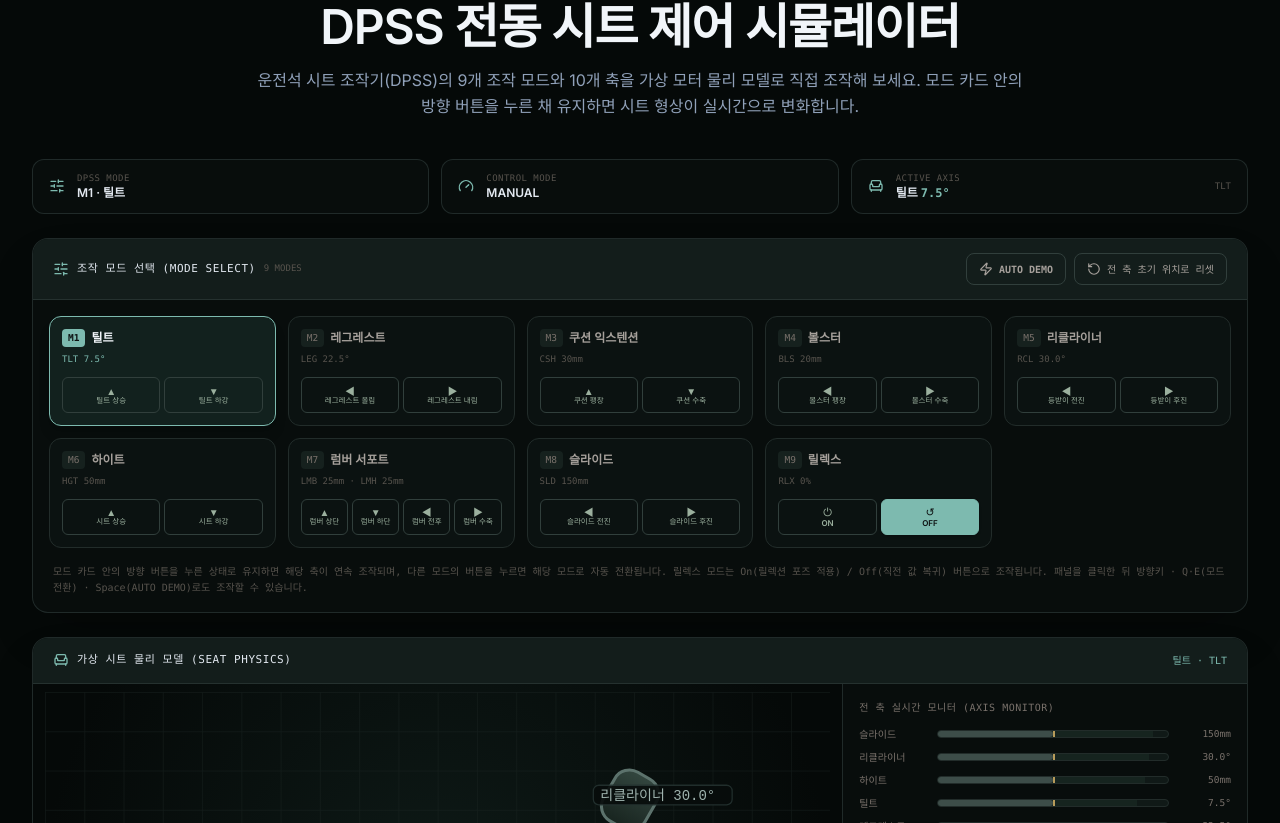
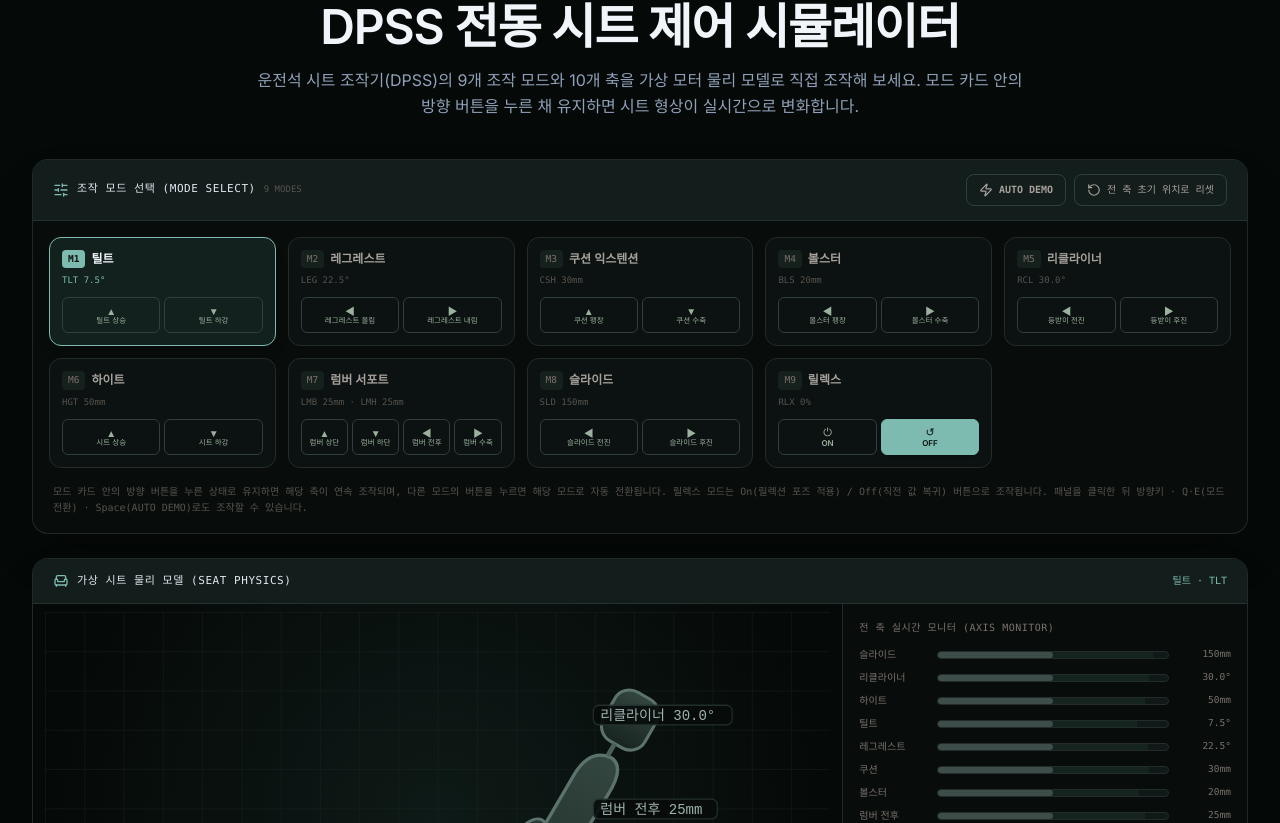
Before and after one commit to sjw1980/yyo-home-v2, a React (Vite) app: page / in a window 1280 px wide. Shown: the part 5017-5840 px from the top of the page. Built offline with nearby package versions, Linux system fonts and the light colour scheme.

Commit message:
feat: implement relax axes logic and update target marker display in SeatSimulator

```diff
--- a/src/components/SeatSimulator.tsx
+++ b/src/components/SeatSimulator.tsx
@@ -1,5 +1,5 @@
 import { useEffect, useRef, useState, type KeyboardEvent as ReactKeyboardEvent } from 'react';
-import { Armchair, Gauge, RotateCcw, SlidersHorizontal, Zap } from 'lucide-react';
+import { Armchair, RotateCcw, SlidersHorizontal, Zap } from 'lucide-react';
 import SeatDiagram from './SeatDiagram';
 import {
   AXIS_CONFIG,
@@ -8,6 +8,7 @@ import {
   MODE_CONFIG,
   MODE_ORDER,
   MODE_SPEC_LABELS,
+  RELAX_ON_AXES,
   axisForDirection,
   clamp,
   lrSign,
@@ -54,6 +55,11 @@ export default function SeatSimulator({ currentLang }: SeatSimulatorProps) {
   const langRef = useRef<'ko' | 'en'>(currentLang);
   const keyHeldRef = useRef<Set<string>>(new Set());
   const relaxSnapshotRef = useRef<Partial<Record<AxisKey, number>> | null>(null);
+  /**
+   * 릴렉스 On/Off 프리셋으로 "이동 중"인 축集合
+   * — 타깃(노란) 마커는 이 축들에 대해서만 표시한다 (수동/AUTO 조작 중에는 목표=현재라 무의미)
+   */
+  const relaxAxesRef = useRef<Set<AxisKey>>(new Set());
   const sectionRef = useRef<HTMLElement>(null);
   const demoRef = useRef<{
     phase: DemoPhase;
@@ -78,6 +84,14 @@ export default function SeatSimulator({ currentLang }: SeatSimulatorProps) {
     const result = relaxPreset(posRef.current, relaxSnapshotRef.current, on);
     Object.assign(tgtRef.current, result.targets);
     relaxSnapshotRef.current = result.snapshot;
+
+    // 이동이 실제로 발생하는 축만 타깃 마커 대상으로 등록 (Off 시 스냅샷 복귀 구간 포함)
+    const moving = new Set<AxisKey>();
+    ([...RELAX_ON_AXES, 'relaxation_return'] as AxisKey[]).forEach((k) => {
+      const target = result.targets[k];
+      if (target !== undefined && Math.abs(target - posRef.current[k]) > 0.05) moving.add(k);
+    });
+    relaxAxesRef.current = moving;
 
     setRelaxOn(on);
     setActiveAxis('relaxation_return');
@@ -130,6 +144,7 @@ export default function SeatSimulator({ currentLang }: SeatSimulatorProps) {
     modeRef.current = 'tilt';
     setMode('tilt');
     relaxSnapshotRef.current = null;
+    relaxAxesRef.current = new Set();
     setRelaxOn(false);
     posRef.current = { ...INITIAL_POSITIONS };
     tgtRef.current = { ...INITIAL_POSITIONS };
@@ -139,6 +154,8 @@ export default function SeatSimulator({ currentLang }: SeatSimulatorProps) {
   const handlePress = (dir: Direction) => {
     // 수동 조작 시작 시 AUTO DEMO 정지
     if (controlModeRef.current === 'auto') setControlMode('manual');
+    // 수동 조작 구간에서는 타깃 마커를 표시하지 않는다
+    relaxAxesRef.current = new Set();
 
     // 릴렉스 모드는 방향 조작 대신 On/Off 프리셋을 사용한다
     if (modeRef.current === 'relaxation') return;
@@ -262,6 +279,13 @@ export default function SeatSimulator({ currentLang }: SeatSimulatorProps) {
       pos[key] = clamp(pos[key], conf.min, conf.max);
     }
 
+    // 릴렉스 프리셋 이동을 완료한 축은 타깃 마커 대상에서 제외
+    if (relaxAxesRef.current.size > 0) {
+      relaxAxesRef.current.forEach((k) => {
+        if (Math.abs(tgt[k] - pos[k]) < 0.05) relaxAxesRef.current.delete(k);
+      });
+    }
+
     // 조작 중 타깃 갱신 (ref: _execute_direction_step — 40ms 명령 스텝, 하드 리밋만 적용)
     const press = pressRef.current;
     if (press && controlModeRef.current === 'manual') {
@@ -334,7 +358,6 @@ export default function SeatSimulator({ currentLang }: SeatSimulatorProps) {
   // ================= 렌더 계산 =================
   const pos = posRef.current;
   const tgt = tgtRef.current;
-  const modeConf = MODE_CONFIG[mode];
   const focusAxis: AxisKey = activeAxis ?? primaryAxis(mode);
   const focusConf = AXIS_CONFIG[focusAxis];
   const span = focusConf.max - focusConf.min;
@@ -345,6 +368,18 @@ export default function SeatSimulator({ currentLang }: SeatSimulatorProps) {
 
   const fmtAxis = (axis: AxisKey, value: number) =>
     `${value.toFixed(AXIS_CONFIG[axis].unit === '°' ? 1 : 0)}${AXIS_CONFIG[axis].unit}`;
+
+  /**
+   * 타깃 마커(2px)의 left 위치
+   * — 트랙이 overflow-hidden 이라 0%/100% 에선 마커가 통째로 잘려 보이지 않는다.
+   *    (마커 폭의 절반만큼 안쪽으로 당겨 양 끝에서도 항상 보이게 한다)
+   */
+  const markerLeft = (valuePct: number) => {
+    const p = clamp(valuePct, 0, 100);
+    if (p <= 0) return '0%';
+    if (p >= 100) return 'calc(100% - 2px)';
+    return `calc(${p.toFixed(2)}% - 1px)`;
+  };
 
   /**
    * 모드 카드 안의 조작 버튼 — 모드에 필요한 방향 버튼만 카드 안에 배치한다.
@@ -454,43 +489,6 @@ export default function SeatSimulator({ currentLang }: SeatSimulatorProps) {
           <p className="text-slate-400 max-w-3xl mx-auto leading-relaxed text-sm md:text-base">
             {t('Seat Simulator Subtitle')}
           </p>
-        </div>
-
-        {/* ================= 상태 스트립 ================= */}
-        <div className="grid grid-cols-1 sm:grid-cols-3 gap-3 mb-6">
-          <div className="bg-[#080d0c] border border-[#313f3c]/60 rounded-xl px-4 py-3 flex items-center space-x-3">
-            <SlidersHorizontal className="w-4 h-4 text-[#7dbaaf] flex-shrink-0" />
-            <div className="min-w-0">
-              <p className="font-mono text-[9px] text-stone-600 tracking-wider">DPSS MODE</p>
-              <p className="text-xs font-bold text-slate-200 truncate">
-                M{modeConf.status} · {modeConf.name[currentLang]}
-              </p>
-            </div>
-          </div>
-          <div className="bg-[#080d0c] border border-[#313f3c]/60 rounded-xl px-4 py-3 flex items-center space-x-3">
-            <Gauge className="w-4 h-4 text-[#7dbaaf] flex-shrink-0" />
-            <div className="min-w-0">
-              <p className="font-mono text-[9px] text-stone-600 tracking-wider">CONTROL MODE</p>
-              <p
-                className={`text-xs font-bold truncate ${
-                  controlMode === 'auto' ? 'text-[#e0b96a]' : 'text-slate-200'
-                }`}
-              >
-                {controlMode === 'auto' ? 'AUTO DEMO' : 'MANUAL'}
-              </p>
-            </div>
-          </div>
-          <div className="bg-[#080d0c] border border-[#313f3c]/60 rounded-xl px-4 py-3 flex items-center space-x-3">
-            <Armchair className="w-4 h-4 text-[#7dbaaf] flex-shrink-0" />
-            <div className="min-w-0 flex-1">
-              <p className="font-mono text-[9px] text-stone-600 tracking-wider">ACTIVE AXIS</p>
-              <p className="text-xs font-bold text-slate-200 truncate">
-                {focusConf.name[currentLang]}{' '}
-                <span className="font-mono text-[#7dbaaf]">{fmtAxis(focusAxis, pos[focusAxis])}</span>
-              </p>
-            </div>
-            <span className="font-mono text-[9px] text-stone-600 flex-shrink-0">{focusConf.code}</span>
-          </div>
         </div>
 
         {/* ===== 모드 셀렉터 (모드별로 필요한 조작 버튼을 카드 안에 배치) ===== */}
@@ -634,13 +632,16 @@ export default function SeatSimulator({ currentLang }: SeatSimulatorProps) {
                     style={{ left: `${softLeft}%`, width: `${Math.max(softRight - softLeft, 0)}%` }}
                   />
                   <div
-                    className="absolute inset-y-0 w-[2px] bg-[#e0b96a]/80"
-                    style={{ left: `${clamp(tgtPct, 0, 100)}%` }}
-                  />
-                  <div
                     className="absolute inset-y-0 left-0 bg-[#7dbaaf]/80 rounded-r"
                     style={{ width: `${clamp(pct, 0, 100)}%` }}
                   />
+                  {/* 타깃 마커 — 릴렉스 프리셋 이동 중에만 (채워진 바 위에 올려 가려지지 않게 한다) */}
+                  {relaxAxesRef.current.has(focusAxis) && (
+                    <div
+                      className="absolute inset-y-0 w-[2px] bg-[#e0b96a]"
+                      style={{ left: markerLeft(tgtPct) }}
+                    />
+                  )}
                 </div>
                 <div className="flex items-center justify-between mt-2">
                   <span className="font-mono text-[9px] text-stone-600">
@@ -689,10 +690,13 @@ export default function SeatSimulator({ currentLang }: SeatSimulatorProps) {
                           }`}
                           style={{ width: `${ratio}%` }}
                         />
-                        <div
-                          className="absolute inset-y-0 w-[2px] bg-[#e0b96a]/80"
-                          style={{ left: `${tRatio}%` }}
-                        />
+                        {/* 타깃 마커 — 릴렉스 On/Off 프리셋으로 이동 중인 축만 표시 */}
+                        {relaxAxesRef.current.has(key) && (
+                          <div
+                            className="absolute inset-y-0 w-[2px] bg-[#e0b96a]"
+                            style={{ left: markerLeft(tRatio) }}
+                          />
+                        )}
                       </div>
                       <span
                         className={`w-[54px] text-right font-mono text-[9.5px] ${
```
